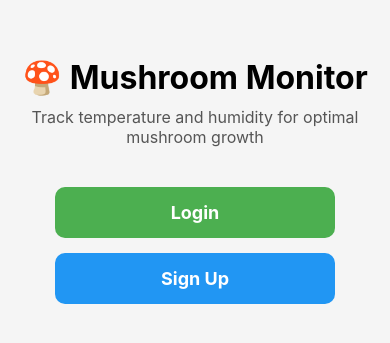
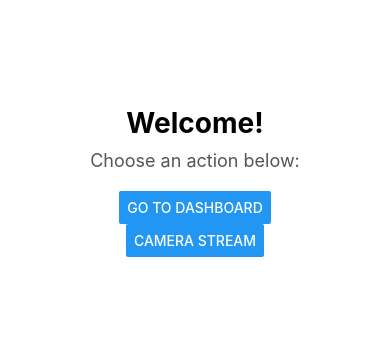
Before and after one commit to ralphtiongco19/my-mushroom-app, a React Native app: screen /HomeAfterLogin in a window 390 px wide. Shown: the part 241-584 px from the top of the page. Built offline with nearby package versions, Linux system fonts and the light colour scheme.

Commit message:
add new homescreen for dash and cam stream

```diff
--- a/App.js
+++ b/App.js
@@ -5,6 +5,7 @@ import { createNativeStackNavigator } from '@react-navigation/native-stack';
 import HomeScreen from './screens/HomeScreen';
 import LoginScreen from './screens/LoginScreen';
 import SignupScreen from './screens/SignupScreen';
+import HomeAfterLogin from './screens/HomeAfterLogin'; // new screen
 import DashboardScreen from './screens/DashboardScreen';
 
 const Stack = createNativeStackNavigator();
@@ -13,13 +14,25 @@ export default function App() {
   return (
     <NavigationContainer>
       <Stack.Navigator initialRouteName="Home">
+        {/* Public landing/home page */}
         <Stack.Screen
           name="Home"
           component={HomeScreen}
           options={{ headerShown: false }}
         />
+
+        {/* Auth screens */}
         <Stack.Screen name="Login" component={LoginScreen} />
         <Stack.Screen name="Signup" component={SignupScreen} />
+
+        {/* Post-login home screen */}
+        <Stack.Screen
+          name="HomeAfterLogin"
+          component={HomeAfterLogin}
+          options={{ headerShown: false }}
+        />
+
+        {/* Dashboard */}
         <Stack.Screen name="Dashboard" component={DashboardScreen} />
       </Stack.Navigator>
     </NavigationContainer>
--- /dev/null
+++ b/screens/HomeAfterLogin.js
@@ -0,0 +1,45 @@
+import React from 'react';
+import { View, Text, Button, StyleSheet } from 'react-native';
+
+const HomeAfterLogin = ({ navigation }) => {
+  return (
+    <View style={styles.container}>
+      <Text style={styles.title}>Welcome!</Text>
+      <Text style={styles.subtitle}>Choose an action below:</Text>
+
+      {/* Button to go to Dashboard */}
+      <Button
+        title="Go to Dashboard"
+        onPress={() => navigation.navigate('Dashboard')}
+      />
+
+      {/* Placeholder for future Camera Stream */}
+      <Button
+        title="Camera Stream"
+        onPress={() => navigation.navigate('CameraStream')} // You can create this later
+      />
+    </View>
+  );
+};
+
+const styles = StyleSheet.create({
+  container: {
+    flex: 1,
+    justifyContent: 'center',
+    alignItems: 'center',
+    padding: 20,
+    backgroundColor: '#fff',
+  },
+  title: {
+    fontSize: 28,
+    fontWeight: 'bold',
+    marginBottom: 10,
+  },
+  subtitle: {
+    fontSize: 18,
+    marginBottom: 20,
+    color: '#555',
+  },
+});
+
+export default HomeAfterLogin;
--- a/screens/LoginScreen.js
+++ b/screens/LoginScreen.js
@@ -1,6 +1,6 @@
 import React, { useState } from 'react';
 import { View, Text, TextInput, StyleSheet, TouchableOpacity, Alert } from 'react-native';
-import { supabase } from '../supabase'; // <-- your file
+import { supabase } from '../supabase'; // <-- your Supabase setup
 
 export default function LoginScreen({ navigation }) {
   const [email, setEmail] = useState('');
@@ -17,7 +17,8 @@ export default function LoginScreen({ navigation }) {
         Alert.alert('Login Failed', error.message);
       } else {
         Alert.alert('Login Success', 'Welcome!');
-        navigation.replace('Dashboard'); // goes to your dashboard
+        // Navigate to the new HomeAfterLogin screen instead of Dashboard
+        navigation.replace('HomeAfterLogin');
       }
     } catch (err) {
       Alert.alert('Error', err.message);
```
